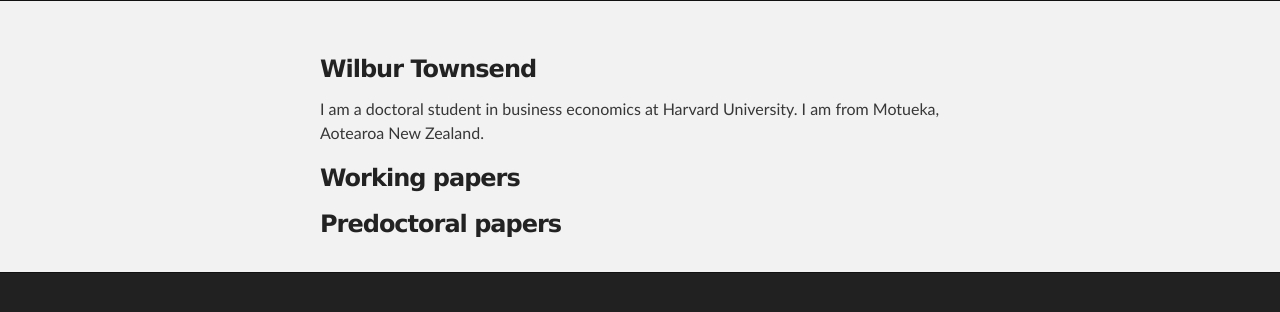
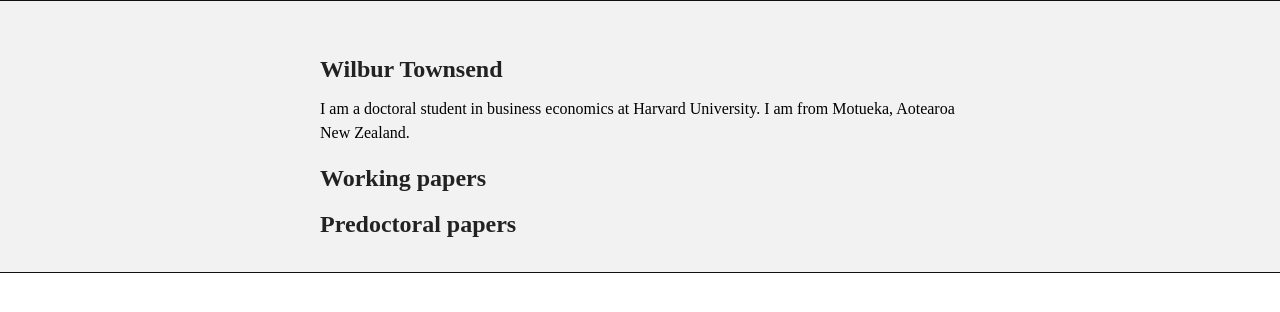
Before and after one commit to wilburtownsend/wilburtownsend.github.io, a Jekyll site: the page built from index.md, in a window 1280 px wide. Shown: the top 312 px of the page. Built offline with Jekyll 4.4.1, drawn with Linux system fonts in a browser that asks for light colours; our own code applies the rules of GitHub Pages for plain Markdown files.

Commit message:
customize style sheet

```diff
--- a/assets/style.css
+++ b/assets/style.css
@@ -65,10 +65,13 @@
 article,aside,details,figcaption,figure,footer,header,hgroup,menu,nav,section{display:block}
 ol,ul{list-style:none}
 table{border-collapse:collapse;border-spacing:0}
-body{box-sizing:border-box;color:#373737;background:#212121;font-size:16px;font-family:'Myriad Pro', Calibri, Helvetica, Arial, sans-serif;line-height:1.5;-webkit-font-smoothing:antialiased}
-h1,h2,h3,h4,h5,h6{margin:10px 0;font-weight:700;color:#222222;font-family:'Lucida Grande', 'Calibri', Helvetica, Arial, sans-serif;letter-spacing:-1px}
+body{box-sizing:border-box;font-size:16px;font-family: utopia-std, serif;
+font-style: normal;
+font-weight: 400;
+line-height:1.5;-webkit-font-smoothing:antialiased}
+h1,h2,h3,h4,h5,h6{margin:10px 0;font-weight:700;color:#222222}
 h1{font-size:36px;font-weight:700}
-h2{padding-bottom:10px;font-size:32px;background:url("../images/bg_hr.png") repeat-x bottom}
+h2{padding-bottom:10px;font-size:32px}
 h3{font-size:24px}
 h4{font-size:21px}
 h5{font-size:18px}
```
